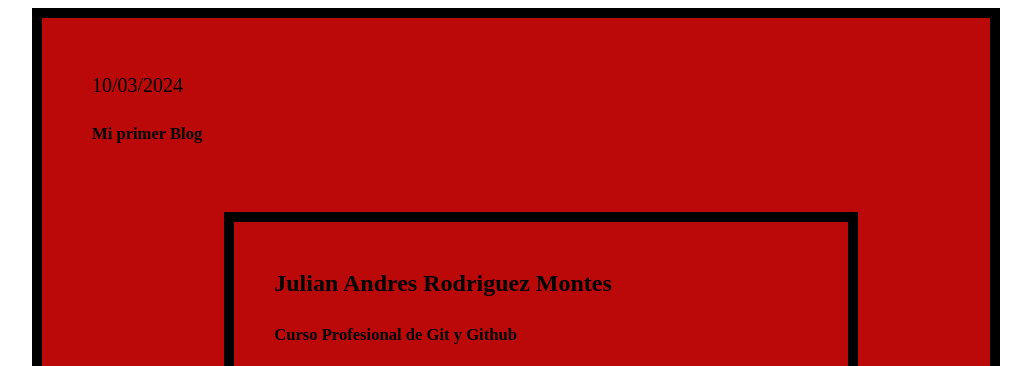
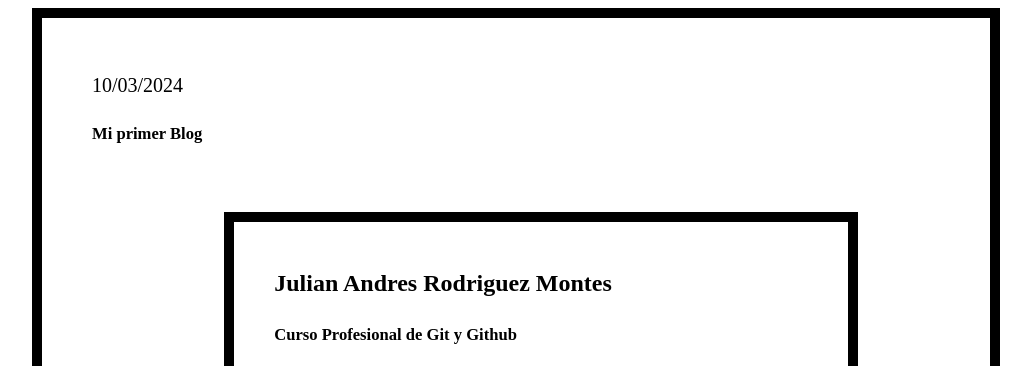
Before and after one commit to jr930623/jr930623.github.io, a plain HTML site: page index.html in a window 1280 px wide. Shown: the top 366 px of the page, without its empty margins (124-1155 px from the left). Drawn offline with Linux system fonts and the light colour scheme.

Commit message:
version2.6

```diff
--- a/css/estilos.css
+++ b/css/estilos.css
@@ -17,7 +17,7 @@
 
         #cabecera
         {
-        background:rgb(187, 9, 9) ;
+        background:rgb(255, 255, 255) ;
         text-align: bold;
         box-shadow: 0px 2px 10px 0px rgba(0,0,0,0);
         color:rgb(0, 0, 0);
```
